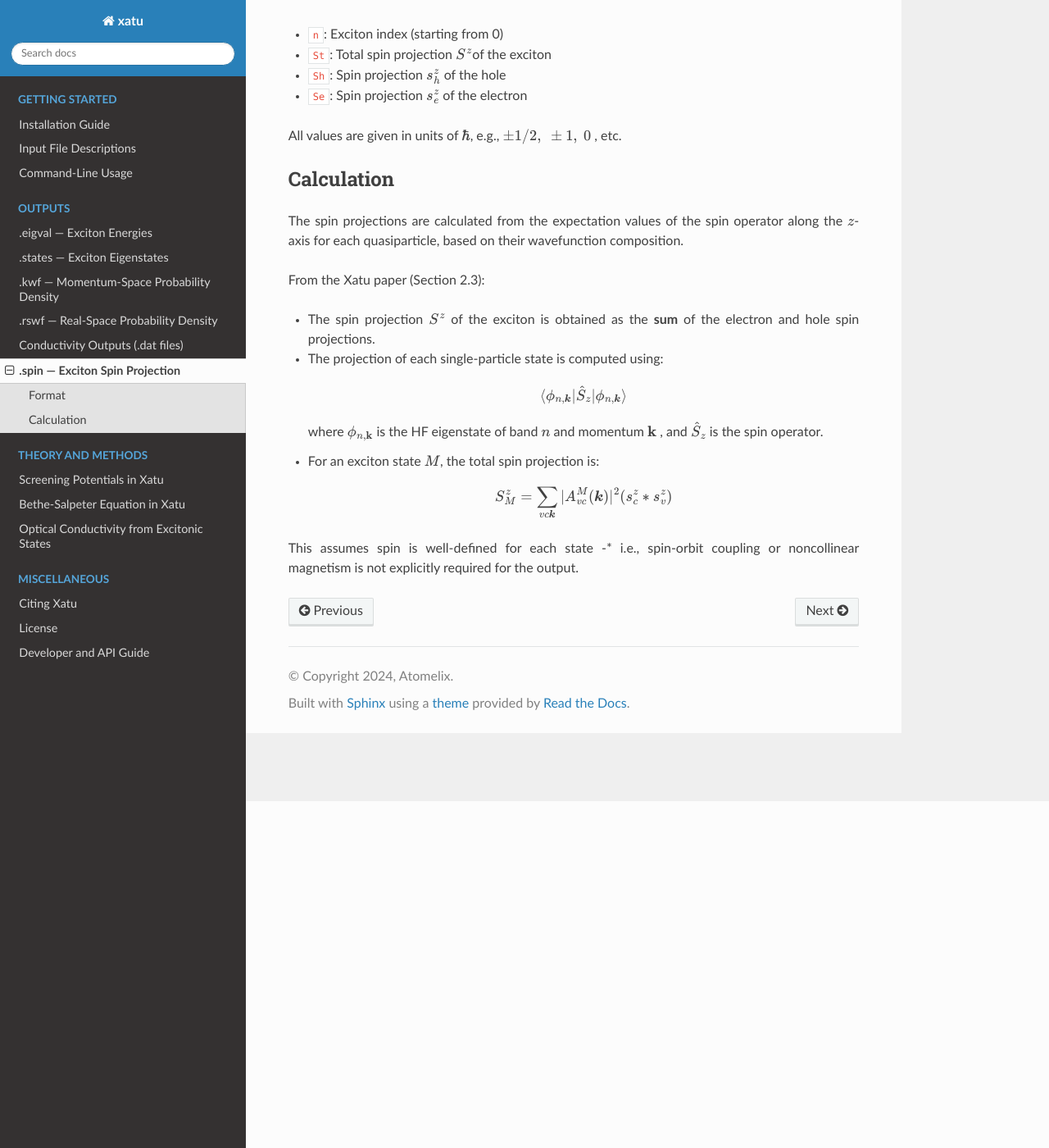
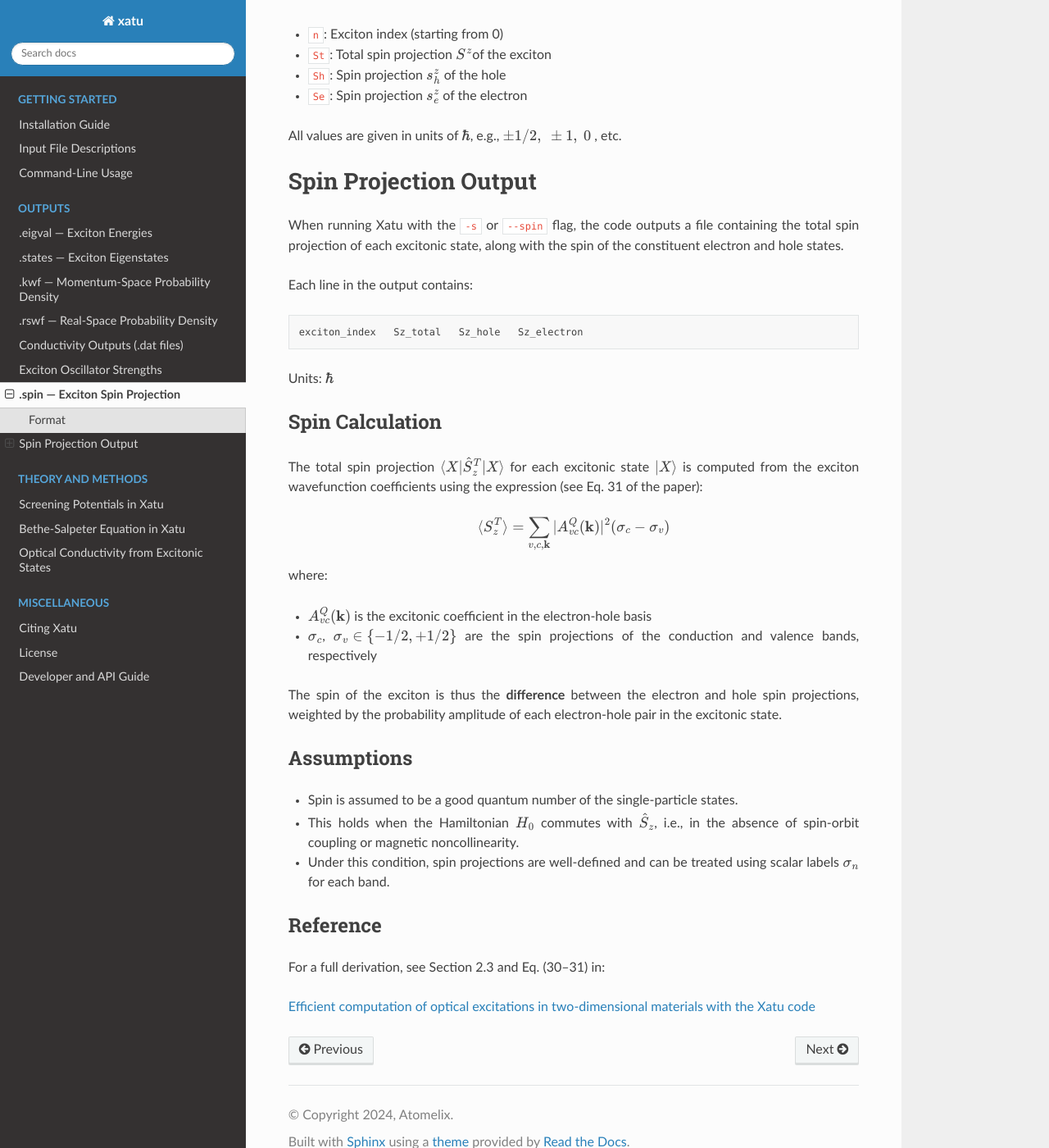
Before and after one commit to xatu-code/xatu-documentation, a Sphinx documentation site: the page built from docs/source/outputs/spin.rst, in a window 1280 px wide and 1400 px high, scrolled down 423 px. Shown: the whole window at 82% size. Built offline with Sphinx 7.4.7 and the Read the Docs theme 3.1.0, drawn with Linux system fonts in a browser that asks for light colours; pages that are not in the unit, such as notebooks, are missing from menus.

Commit message:
fixed latex

```diff
--- a/docs/source/index.rst
+++ b/docs/source/index.rst
@@ -42,6 +42,7 @@ Documentation Contents
    outputs/kwf
    outputs/rswf
    outputs/conductivity
+   outputs/oscillator_strengths
    outputs/spin
 
 .. toctree::
--- a/docs/source/input_files.rst
+++ b/docs/source/input_files.rst
@@ -17,9 +17,9 @@ Required Blocks
 ---------------
 
 **# BravaisLattice:** Basis vectors of the Bravais lattice. The number of vectors present is also used
-to determine the dimensionality of the system. The expected format is one vector per line, `x y z`.
+to determine the dimensionality of the system. The expected format is one vector per line, ``x y z``.
 
-**# Motif:** List with the positions and chemical species of all atoms of the motif (unit cell). The chemical species are specified with an integer index, used later to retrieve the number of orbitals of that species. The expected format is one atom per line, `x y z index`.
+**# Motif:** List with the positions and chemical species of all atoms of the motif (unit cell). The chemical species are specified with an integer index, used later to retrieve the number of orbitals of that species. The expected format is one atom per line, ``x y z index``.
 
 **# Orbitals:** Number of orbitals of each chemical species present. The position of the number of orbitals for each species follows the indexing used in the motif block. This block expects one or more numbers of orbitals, the same as the number of different species present, `n1 [n2 ...]`.
 
@@ -67,7 +67,7 @@ Key Blocks
 Optional Blocks
 ---------------
 
-**# [Submesh]:** Used to specify a submesh of the Brillouin zone. Takes a positive integer $m$ , which divides the BZ along each axis by that factor. The resulting area is meshed with the number of points specified in the Ncells block. This option can become memory intensive (it scales as $\mathcal{O}(m^d)$ , $d$ the dimension)
+**# [Submesh]:** Used to specify a submesh of the Brillouin zone. Takes a positive integer $m$ , which divides the BZ along each axis by that factor. The resulting area is meshed with the number of points specified in the Ncells block. This option can become memory intensive (it scales as :math:`\mathcal{O}(m^d)` , $d$ the dimension)
 
 **# [ShiftMesh]:** Center submesh at ``kx ky kz`` provided.
 
--- a/docs/source/methods/optical_properties.rst
+++ b/docs/source/methods/optical_properties.rst
@@ -13,7 +13,7 @@ General Expression
 
 The optical conductivity tensor is computed from the excitonic eigenstates and their coupling to the electromagnetic field, following the Kubo-Greenwood formalism.
 
-The real part of the conductivity tensor $ \sigma_{ab}(\omega) $ is given by:
+The real part of the conductivity tensor :math:`\sigma_{ab}(\omega)` is given by:
 
 .. math::
 
--- a/docs/source/methods/screening.rst
+++ b/docs/source/methods/screening.rst
@@ -24,7 +24,7 @@ The standard Coulomb interaction in real space is defined as:
 
 In the implementation, this interaction is:
 
-* Regularized at $r = 0$ using a small `regularization` parameter
+* Regularized at $r = 0$ using a small regularization parameter
 * Truncated beyond a distance cutoff defined from the lattice parameter
 
 This option is appropriate when long-range unscreened interactions are desired.
--- a/docs/source/outputs/conductivity.rst
+++ b/docs/source/outputs/conductivity.rst
@@ -18,7 +18,7 @@ Structure of `*_sp.dat` and `*_ex.dat`
 
 Each file contains real parts of the conductivity tensor components for different photon energies:
 
-.. code-block:: math
+.. math::
 
    \omega (eV)   Re[\sigma_{xx}]   Re[\sigma_{xy}]   Re[\sigma_{xz}]   Re[\sigma_{yx}]   Re[\sigma_{yy}]   Re[\sigma_{yz}]   Re[\sigma_{zx}]   Re[\sigma_{zy}]   Re[\sigma_{zz}]
    ...
--- a/docs/source/outputs/spin.rst
+++ b/docs/source/outputs/spin.rst
@@ -23,26 +23,46 @@ Where:
 All values are given in units of :math:`\hbar`, e.g., :math:`\pm 1/2,\ \pm 1,\ 0` , etc.
 
 
-Calculation
+=========================
+Spin Projection Output
 =========================
 
-The spin projections are calculated from the expectation values of the spin operator along the $z$-axis for each quasiparticle, based on their wavefunction composition.
+When running Xatu with the ``-s`` or ``--spin`` flag, the code outputs a file containing the total spin projection of each excitonic state, along with the spin of the constituent electron and hole states.
 
-From the Xatu paper (Section 2.3):
+Each line in the output contains:
 
-* The spin projection $S^z$ of the exciton is obtained as the **sum** of the electron and hole spin projections.
-* The projection of each single-particle state is computed using:
+.. code-block:: text
 
-  .. math::
+   exciton_index   Sz_total   Sz_hole   Sz_electron
 
-     \langle \phi_{n,\bm{k}} | \hat{S}_z | \phi_{n,\bm{k}} \rangle
+Units: :math:`\hbar`
 
-  where :math:`\phi_{n,\mathbf{k}}` is the HF eigenstate of band $n$ and momentum :math:`\mathbf{k}` , and :math:`\hat{S}_z` is the spin operator.
+Spin Calculation
+=================
 
-* For an exciton state $M$, the total spin projection is:
+The total spin projection :math:`\langle X | \hat{S}_z^T | X \rangle` for each excitonic state :math:`|X\rangle` is computed from the exciton wavefunction coefficients using the expression (see Eq. 31 of the paper):
 
-  .. math::
+.. math::
 
-     S^z_M = \sum_{vc\bm{k}} | A^M_{vc}(\bm{k}) |^2 (s^z_c * s^z_v)
+   \langle S_z^T \rangle = \sum_{v,c,\mathbf{k}} |A_{vc}^{Q}(\mathbf{k})|^2 (\sigma_c - \sigma_v)
 
-This assumes spin is well-defined for each state -* i.e., spin-orbit coupling or noncollinear magnetism is not explicitly required for the output.
+where:
+
+- :math:`A_{vc}^{Q}(\mathbf{k})` is the excitonic coefficient in the electron-hole basis
+- :math:`\sigma_c`, :math:`\sigma_v \in \{-1/2, +1/2\}` are the spin projections of the conduction and valence bands, respectively
+
+The spin of the exciton is thus the **difference** between the electron and hole spin projections, weighted by the probability amplitude of each electron-hole pair in the excitonic state.
+
+Assumptions
+===========
+
+- Spin is assumed to be a good quantum number of the single-particle states.
+- This holds when the Hamiltonian :math:`H_0` commutes with :math:`\hat{S}_z`, i.e., in the absence of spin-orbit coupling or magnetic noncollinearity.
+- Under this condition, spin projections are well-defined and can be treated using scalar labels :math:`\sigma_n` for each band.
+
+Reference
+=========
+
+For a full derivation, see Section 2.3 and Eq. (30–31) in:
+
+`Efficient computation of optical excitations in two-dimensional materials with the Xatu code <https://doi.org/10.1016/j.cpc.2023.109001>`_
```
